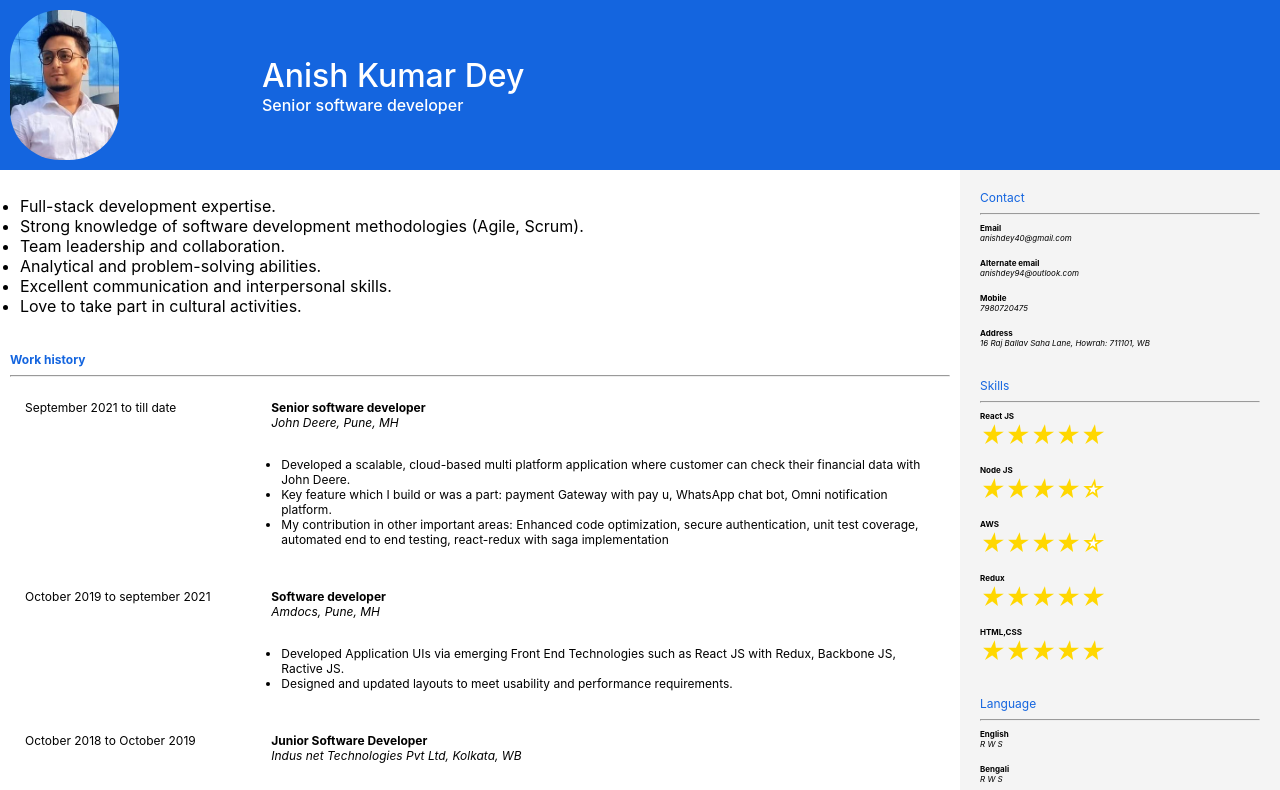
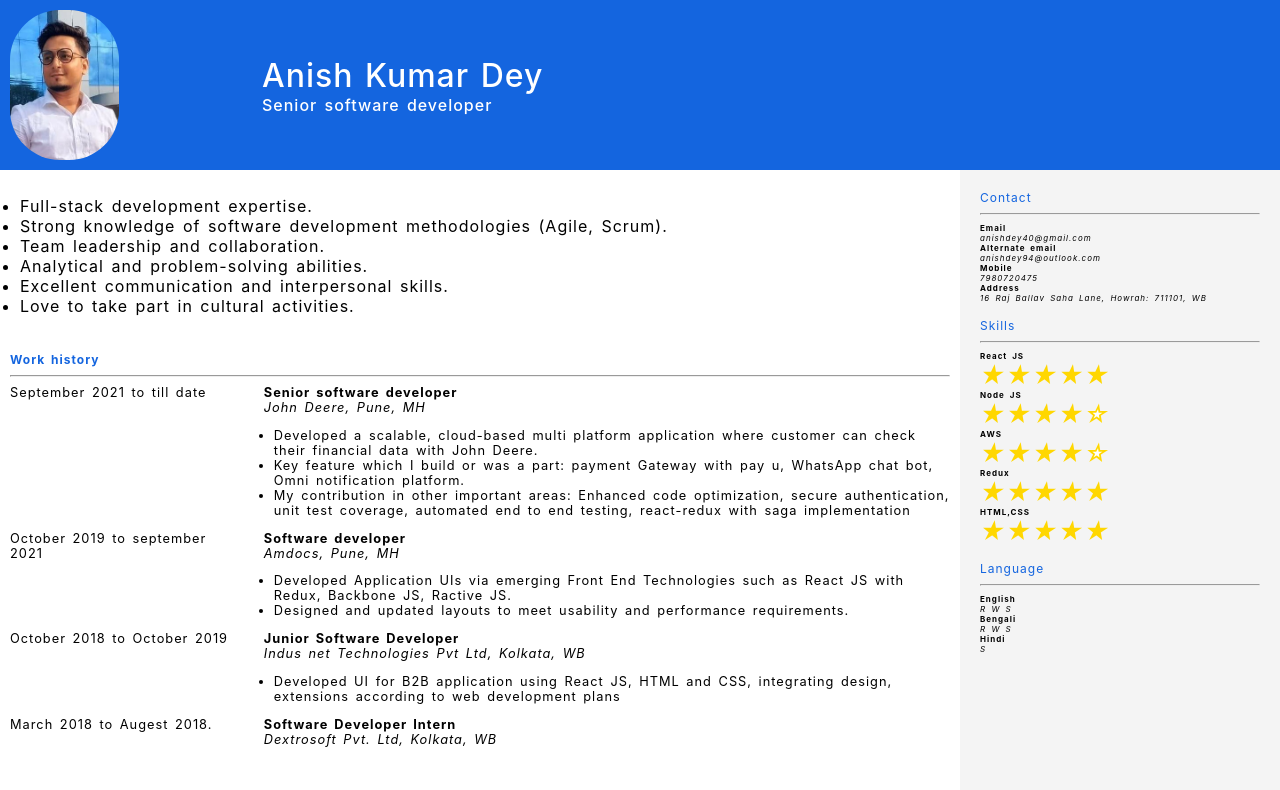
Before and after one commit to AnishDey1994/react-cv-maker, a React (Create React App) app: page / in a window 1280 px wide. Shown: the top 790 px of the page. Built offline with nearby package versions, Linux system fonts and the light colour scheme.

Commit message:
css improvement

```diff
--- a/src/App.css
+++ b/src/App.css
@@ -3,6 +3,8 @@
 }
 
 .App {
+  letter-spacing: 1px;
+  word-spacing: 2px;
   width: 100%;
   height: 100%;
   padding: 0;
@@ -64,7 +66,6 @@
   display: flex;
   flex-direction: row;
   gap: 25px;
-  padding: 15px;
 }
 
 .cvSectionItemDuration {
@@ -99,7 +100,6 @@
 .sectionItems {
   display: flex;
   flex-direction: column;
-  margin-bottom: 15px;
 }
 
 .sectionTitle {
@@ -124,7 +124,7 @@
 }
 
 .md-textBlock {
-  font-size: .75rem;
+  font-size: .80rem;
 }
 
 .sm-textBlock {
```
